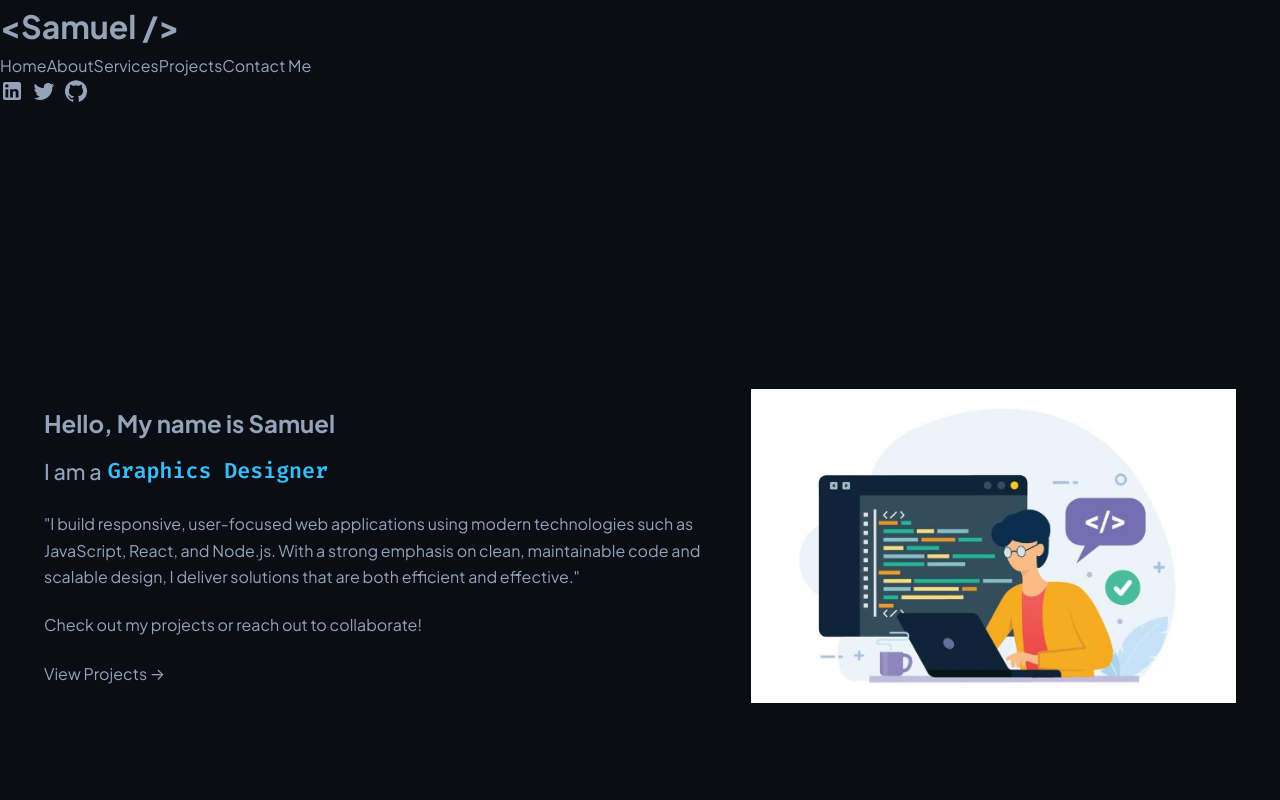
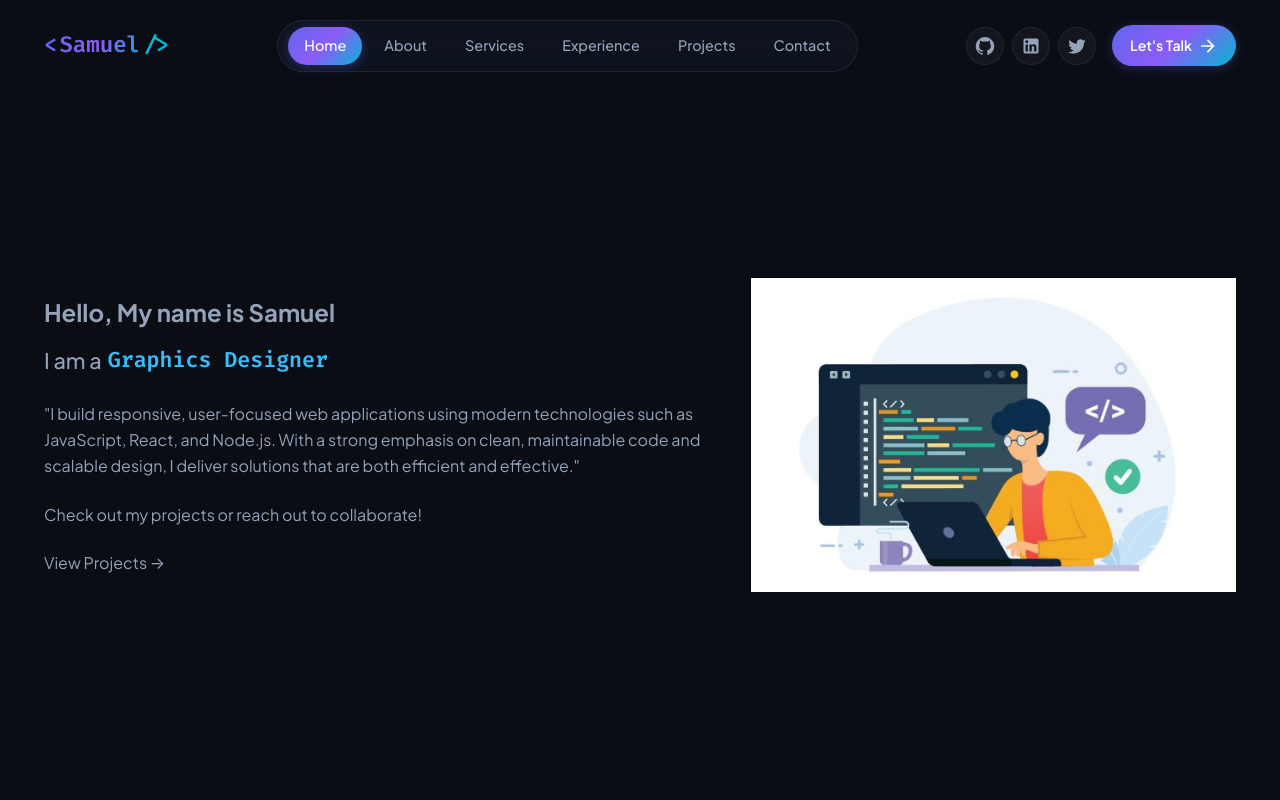
Before and after one commit to SamuelOlaseinde01/Portfolio, a React (Vite) app: page / in a window 1280 px wide. Shown: the top 800 px of the page. Built offline with nearby package versions, Linux system fonts and the light colour scheme.

Commit message:
feat(header): add glassmorphic sticky navbar with active section scroll-spy and mobile drawer

```diff
--- a/src/components/Header.jsx
+++ b/src/components/Header.jsx
@@ -1,26 +1,306 @@
-import React from "react";
-import { Email, GitHub, LinkedIn, Twitter } from "@mui/icons-material";
+import React, { useState, useEffect, useRef } from "react";
+import {
+  GitHub,
+  LinkedIn,
+  Twitter,
+  Menu,
+  Close,
+  ArrowForward,
+} from "@mui/icons-material";
 
 export default function Header() {
+  const [isScrolled, setIsScrolled] = useState(false);
+  const [mobileMenuOpen, setMobileMenuOpen] = useState(false);
+  const [activeSection, setActiveSection] = useState("section-home");
+
+  const isClickScrolling = useRef(false);
+  const scrollTimeoutRef = useRef(null);
+
+  const closeMobileMenu = () => setMobileMenuOpen(false);
+
+  const handleNavClick = (e, sectionId) => {
+    e.preventDefault();
+    setActiveSection(sectionId);
+    closeMobileMenu();
+
+    isClickScrolling.current = true;
+    if (scrollTimeoutRef.current) {
+      clearTimeout(scrollTimeoutRef.current);
+    }
+
+    const el = document.getElementById(sectionId);
+    if (el) {
+      const headerOffset = 75;
+      const elementPosition = el.getBoundingClientRect().top;
+      const offsetPosition =
+        elementPosition + window.pageYOffset - headerOffset;
+
+      window.scrollTo({
+        top: offsetPosition,
+        behavior: "smooth",
+      });
+    }
+
+    // Release scroll lock after smooth scrolling finishes
+    scrollTimeoutRef.current = setTimeout(() => {
+      isClickScrolling.current = false;
+    }, 850);
+  };
+
+  useEffect(() => {
+    const handleScroll = () => {
+      if (window.scrollY > 30) {
+        setIsScrolled(true);
+      } else {
+        setIsScrolled(false);
+      }
+
+      // If we are smooth scrolling due to a nav click, do not overwrite the active tab
+      if (isClickScrolling.current) return;
+
+      // Check if near top
+      if (window.scrollY < 80) {
+        setActiveSection("section-home");
+        return;
+      }
+
+      // Check if near bottom of document
+      if (
+        window.innerHeight + window.scrollY >=
+        document.documentElement.scrollHeight - 50
+      ) {
+        setActiveSection("section-contact");
+        return;
+      }
+
+      const sections = [
+        "section-home",
+        "section-about",
+        "section-services",
+        "section-experience",
+        "section-projects",
+        "section-contact",
+      ];
+
+      // Viewport check line: 160px from the top (just below fixed header)
+      const triggerLine = 160;
+
+      for (const sectionId of sections) {
+        const el = document.getElementById(sectionId);
+        if (el) {
+          const rect = el.getBoundingClientRect();
+          if (rect.top <= triggerLine && rect.bottom >= triggerLine) {
+            setActiveSection(sectionId);
+            break;
+          }
+        }
+      }
+    };
+
+    window.addEventListener("scroll", handleScroll, { passive: true });
+    handleScroll();
+
+    return () => {
+      window.removeEventListener("scroll", handleScroll);
+      if (scrollTimeoutRef.current) {
+        clearTimeout(scrollTimeoutRef.current);
+      }
+    };
+  }, []);
+
   return (
-    <header>
-      <h1>{"<Samuel />"}</h1>
-      <nav>
-        <a href="#section-home">Home</a>
-        <a href="#section-about">About</a>
-        <a href="#section-services">Services</a>
-        <a href="">Projects</a>
-        <a href="">Contact Me</a>
-      </nav>
-      <div className="social-links">
-        <a href="" title="LinkedIn link">
-          <LinkedIn />
+    <header className={`site-header ${isScrolled ? "scrolled" : ""}`}>
+      <div className="header-container">
+        <a
+          href="#section-home"
+          className="logo"
+          onClick={(e) => handleNavClick(e, "section-home")}
+        >
+          <span className="logo-bracket">&lt;</span>
+          <span className="logo-name">Samuel</span>
+          <span className="logo-slash">/&gt;</span>
         </a>
-        <a href="">
-          <Twitter />
-        </a>
-        <a href="">
-          <GitHub />
+
+        {/* Desktop Navigation */}
+        <nav className="desktop-nav">
+          <a
+            href="#section-home"
+            className={activeSection === "section-home" ? "active" : ""}
+            onClick={(e) => handleNavClick(e, "section-home")}
+          >
+            Home
+          </a>
+          <a
+            href="#section-about"
+            className={activeSection === "section-about" ? "active" : ""}
+            onClick={(e) => handleNavClick(e, "section-about")}
+          >
+            About
+          </a>
+          <a
+            href="#section-services"
+            className={activeSection === "section-services" ? "active" : ""}
+            onClick={(e) => handleNavClick(e, "section-services")}
+          >
+            Services
+          </a>
+          <a
+            href="#section-experience"
+            className={activeSection === "section-experience" ? "active" : ""}
+            onClick={(e) => handleNavClick(e, "section-experience")}
+          >
+            Experience
+          </a>
+          <a
+            href="#section-projects"
+            className={activeSection === "section-projects" ? "active" : ""}
+            onClick={(e) => handleNavClick(e, "section-projects")}
+          >
+            Projects
+          </a>
+          <a
+            href="#section-contact"
+            className={activeSection === "section-contact" ? "active" : ""}
+            onClick={(e) => handleNavClick(e, "section-contact")}
+          >
+            Contact
+          </a>
+        </nav>
+
+        {/* Desktop Right: Socials & CTA */}
+        <div className="header-actions">
+          <div className="social-links">
+            <a
+              href="https://github.com/SamuelOlaseinde01"
+              target="_blank"
+              rel="noreferrer"
+              title="GitHub Profile"
+              className="social-btn"
+            >
+              <GitHub fontSize="small" />
+            </a>
+            <a
+              href="https://www.linkedin.com/in/samuel-olaseinde-isaac-a3717625a/"
+              target="_blank"
+              rel="noreferrer"
+              title="LinkedIn Profile"
+              className="social-btn"
+            >
+              <LinkedIn fontSize="small" />
+            </a>
+            <a
+              href="https://x.com/samuelOlaseind2"
+              target="_blank"
+              rel="noreferrer"
+              title="Twitter Profile"
+              className="social-btn"
+            >
+              <Twitter fontSize="small" />
+            </a>
+          </div>
+
+          <a
+            href="#section-contact"
+            className="header-cta-btn"
+            onClick={(e) => handleNavClick(e, "section-contact")}
+          >
+            Let's Talk <ArrowForward fontSize="small" className="cta-arrow" />
+          </a>
+
+          {/* Mobile Hamburger Button */}
+          <button
+            className="mobile-toggle-btn"
+            onClick={() => setMobileMenuOpen(!mobileMenuOpen)}
+            aria-label="Toggle Navigation Menu"
+          >
+            {mobileMenuOpen ? <Close /> : <Menu />}
+          </button>
+        </div>
+      </div>
+
+      {/* Mobile Drawer Menu */}
+      <div className={`mobile-menu ${mobileMenuOpen ? "open" : ""}`}>
+        <div className="mobile-nav-links">
+          <a
+            href="#section-home"
+            className={activeSection === "section-home" ? "active" : ""}
+            onClick={(e) => handleNavClick(e, "section-home")}
+          >
+            Home
+          </a>
+          <a
+            href="#section-about"
+            className={activeSection === "section-about" ? "active" : ""}
+            onClick={(e) => handleNavClick(e, "section-about")}
+          >
+            About
+          </a>
+          <a
+            href="#section-services"
+            className={activeSection === "section-services" ? "active" : ""}
+            onClick={(e) => handleNavClick(e, "section-services")}
+          >
+            Services
+          </a>
+          <a
+            href="#section-experience"
+            className={activeSection === "section-experience" ? "active" : ""}
+            onClick={(e) => handleNavClick(e, "section-experience")}
+          >
+            Experience
+          </a>
+          <a
+            href="#section-projects"
+            className={activeSection === "section-projects" ? "active" : ""}
+            onClick={(e) => handleNavClick(e, "section-projects")}
+          >
+            Projects
+          </a>
+          <a
+            href="#section-contact"
+            className={activeSection === "section-contact" ? "active" : ""}
+            onClick={(e) => handleNavClick(e, "section-contact")}
+          >
+            Contact
+          </a>
+        </div>
+
+        <div className="mobile-socials">
+          <a
+            href="https://github.com/SamuelOlaseinde01"
+            target="_blank"
+            rel="noreferrer"
+            className="social-btn"
+            onClick={closeMobileMenu}
+          >
+            <GitHub />
+          </a>
+          <a
+            href="https://www.linkedin.com/in/samuel-olaseinde-isaac-a3717625a/"
+            target="_blank"
+            rel="noreferrer"
+            className="social-btn"
+            onClick={closeMobileMenu}
+          >
+            <LinkedIn />
+          </a>
+          <a
+            href="https://x.com/samuelOlaseind2"
+            target="_blank"
+            rel="noreferrer"
+            className="social-btn"
+            onClick={closeMobileMenu}
+          >
+            <Twitter />
+          </a>
+        </div>
+
+        <a
+          href="#section-contact"
+          className="header-cta-btn mobile-cta"
+          onClick={(e) => handleNavClick(e, "section-contact")}
+        >
+          Let's Talk
         </a>
       </div>
     </header>
```
